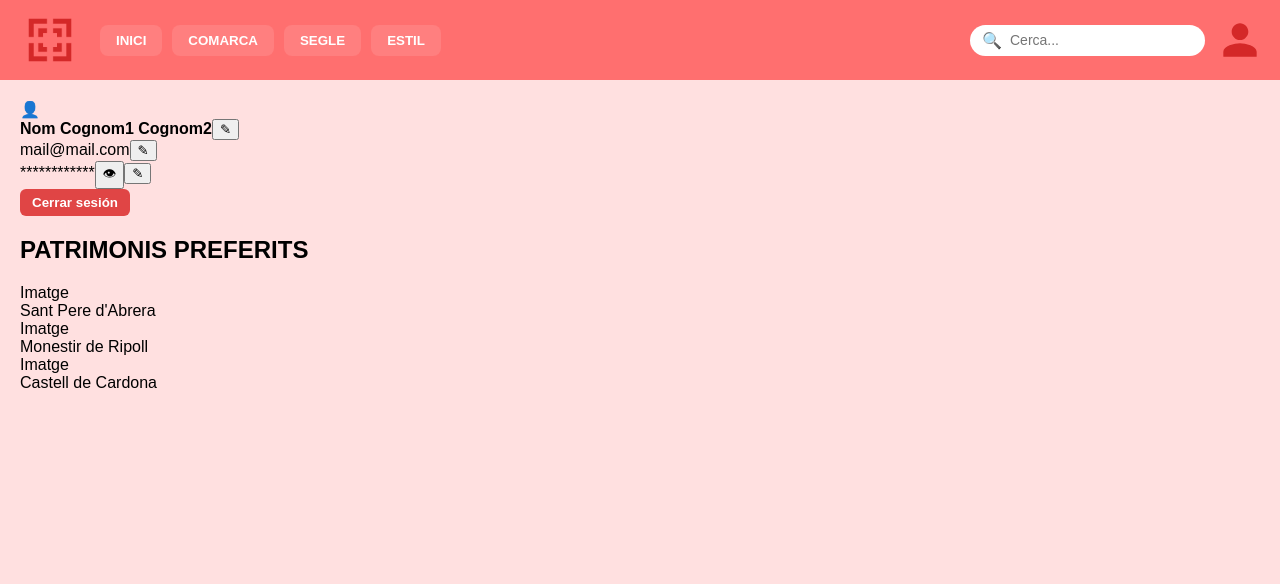
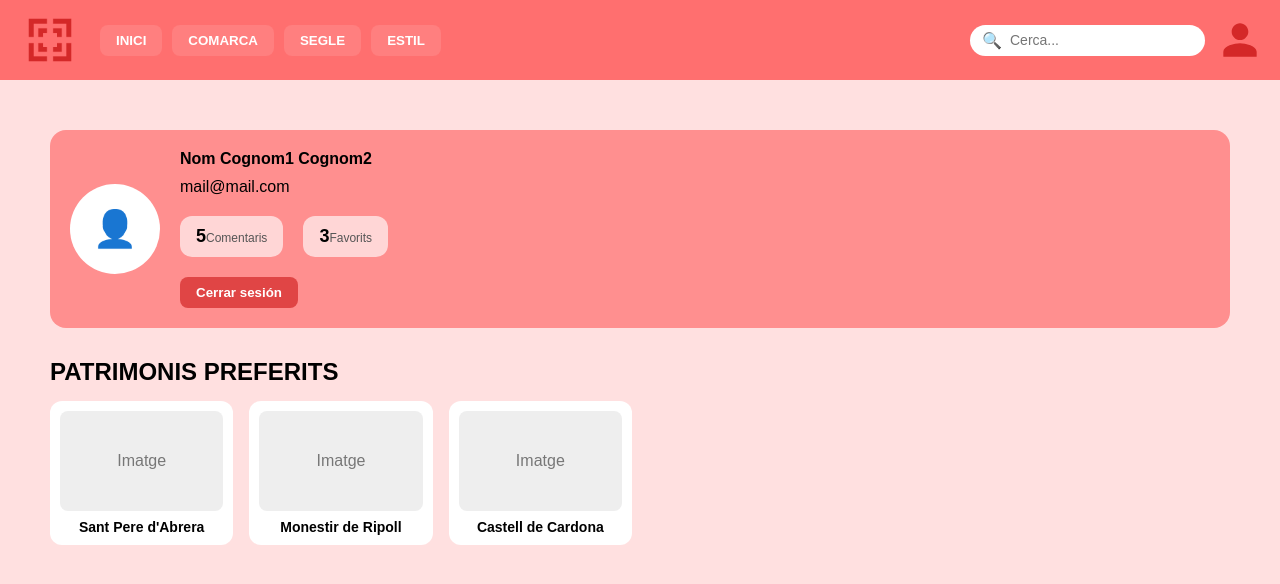
Before and after one commit to Nithaat0R/WebTrimoni-Cultural-public, a Vue app in the folder frontend/: page /zona-personal in a window 1280 px wide. Shown: the top 584 px of the page. Built offline with nearby package versions, Linux system fonts and the light colour scheme; no server answers.

Commit message:
Millorat info patrimoni

```diff
--- a/frontend/src/views/Home.vue
+++ b/frontend/src/views/Home.vue
@@ -8,7 +8,7 @@
       <button class="nav left" @click="prev">‹</button>
       <div class="viewport">
         <div class="track" :style="{ transform: `translateX(-${offset}px)` }">
-          <div class="card" v-for="el in patrimonis" :key="el.codi_element" @click="go(el.codi_element)">
+          <div class="card" v-for="el in patrimonis" :key="el.codi_element" @click="go(el.id)">
             <div class="img">
               <img v-if="getImatge(el)" :src="getImatge(el)" alt="Imatge patrimoni" />
               <div v-else class="placeholder">Sense imatge</div>
--- a/frontend/src/views/InfoPatrimoni.vue
+++ b/frontend/src/views/InfoPatrimoni.vue
@@ -36,7 +36,7 @@
 
         <div class="info-group">
           <p><strong>Ubicació:</strong> {{ element.ubicacio }}</p>
-          <p><strong>Coordenades:</strong> {{ element.latitud }}, {{ element.longitud }}</p>
+          <p><strong>Coordenades:</strong> {{ element.coordenades}}</p>
         </div>
 
         <div class="info-group">
--- a/frontend/src/views/ZonaPersonal.vue
+++ b/frontend/src/views/ZonaPersonal.vue
@@ -1,5 +1,6 @@
 <template>
   <div class="perfil-wrapper">
+
     <!-- CABECERA PERFIL -->
     <div class="perfil-card">
       <div class="avatar">
@@ -9,21 +10,26 @@
       <div class="perfil-info">
         <div class="info-row">
           <strong>{{ usuari.nom }}</strong>
-          <button class="edit-btn">✎</button>
         </div>
 
         <div class="info-row">
           <span>{{ usuari.email }}</span>
-          <button class="edit-btn">✎</button>
         </div>
 
-        <div class="info-row">
-          <span class="password">************</span>
-          <button class="icon-btn">👁</button>
-          <button class="edit-btn">✎</button>
+        <!-- ESTADÍSTICAS -->
+        <div class="stats">
+          <div class="stat">
+            <span class="stat-number">{{ numComentaris }}</span>
+            <span class="stat-label">Comentaris</span>
+          </div>
+
+          <div class="stat">
+            <span class="stat-number">{{ patrimonis.length }}</span>
+            <span class="stat-label">Favorits</span>
+          </div>
         </div>
 
-        <!-- Botón para cerrar sesión -->
+        <!-- BOTÓN CERRAR SESIÓN -->
         <div class="info-row">
           <button class="logout-btn" @click="logout">Cerrar sesión</button>
         </div>
@@ -42,7 +48,12 @@
         <div class="favorit-img">Imatge</div>
         <div class="favorit-title">{{ p }}</div>
       </div>
+
+      <p v-if="!patrimonis.length" class="empty">
+        No tens patrimonis preferits encara
+      </p>
     </div>
+
   </div>
 </template>
 
@@ -62,7 +73,8 @@ export default {
         "Sant Pere d'Abrera",
         "Monestir de Ripoll",
         "Castell de Cardona"
-      ]
+      ],
+      numComentaris: 5
     };
   },
   methods: {
@@ -80,13 +92,78 @@ export default {
 </script>
 
 <style scoped>
+.perfil-wrapper {
+  padding: 30px;
+}
 
+/* PERFIL */
+.perfil-card {
+  display: flex;
+  gap: 20px;
+  background: #ff8f8f;
+  padding: 20px;
+  border-radius: 16px;
+  align-items: center;
+}
+
+.avatar {
+  width: 90px;
+  height: 90px;
+  background: white;
+  border-radius: 50%;
+  display: flex;
+  align-items: center;
+  justify-content: center;
+}
+
+.avatar-icon {
+  font-size: 36px;
+}
+
+.perfil-info {
+  display: flex;
+  flex-direction: column;
+  gap: 10px;
+}
+
+.info-row {
+  display: flex;
+  align-items: center;
+  gap: 10px;
+}
+
+/* STATS */
+.stats {
+  display: flex;
+  gap: 20px;
+  margin-top: 10px;
+}
+
+.stat {
+  background: #ffd6d6;
+  padding: 10px 16px;
+  border-radius: 12px;
+  text-align: center;
+}
+
+.stat-number {
+  font-size: 18px;
+  font-weight: bold;
+}
+
+.stat-label {
+  font-size: 12px;
+  color: #555;
+}
+
+/* LOGOUT */
 .logout-btn {
+  margin-top: 10px;
   background: #e04545;
   border: none;
   color: white;
-  border-radius: 6px;
-  padding: 6px 12px;
+  border-radius: 8px;
+  padding: 8px 16px;
   cursor: pointer;
   font-weight: bold;
 }
@@ -94,4 +171,44 @@ export default {
 .logout-btn:hover {
   background: #c83b3b;
 }
+
+/* FAVORITOS */
+.section-title {
+  margin: 30px 0 15px;
+}
+
+.favorits {
+  display: grid;
+  grid-template-columns: repeat(auto-fill, minmax(180px, 1fr));
+  gap: 16px;
+}
+
+.favorit-card {
+  background: white;
+  border-radius: 12px;
+  padding: 10px;
+  text-align: center;
+}
+
+.favorit-img {
+  height: 100px;
+  background: #eee;
+  border-radius: 8px;
+  margin-bottom: 8px;
+  display: flex;
+  align-items: center;
+  justify-content: center;
+  color: #777;
+}
+
+.favorit-title {
+  font-size: 14px;
+  font-weight: bold;
+}
+
+.empty {
+  grid-column: 1 / -1;
+  text-align: center;
+  color: #666;
+}
 </style>
```
Also changed, not shown: 1 other file (tests, documents, lock files or other folders).
